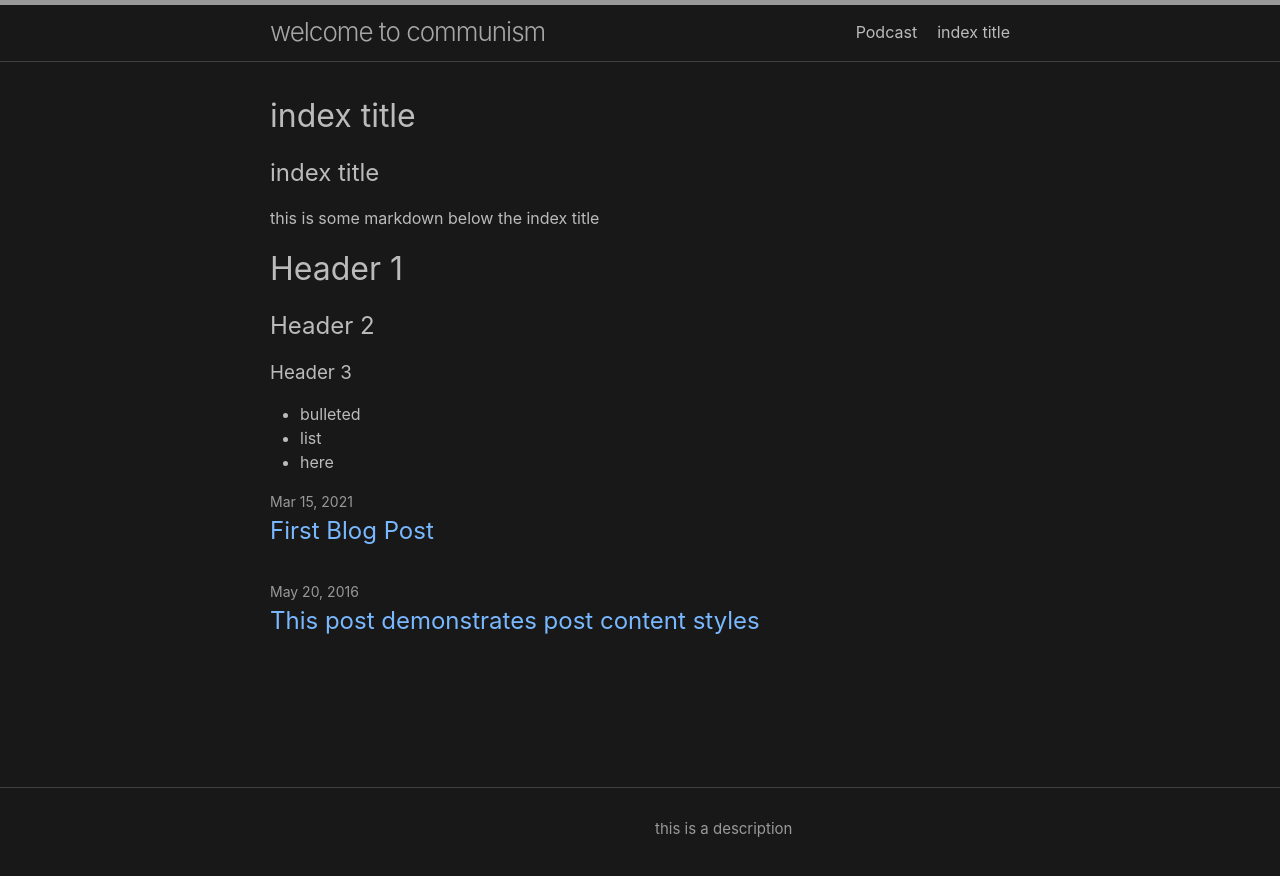
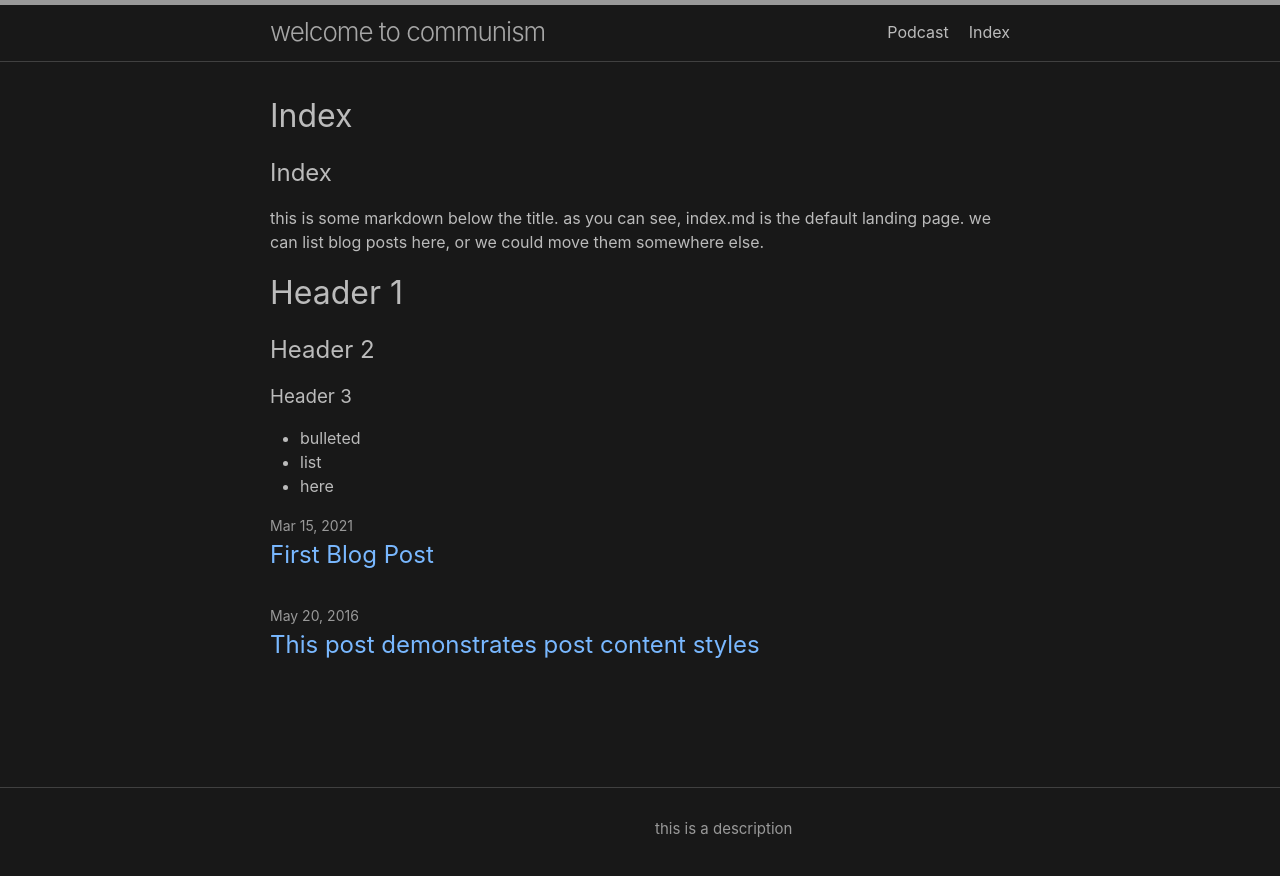
Before and after one commit to alext180/alext180.github.io, a Jekyll site: the page built from index.md, in a window 1280 px wide. Shown: the top 876 px of the page. Built offline with Jekyll 4.4.1, drawn with Linux system fonts in a browser that asks for light colours; our own code applies the rules of GitHub Pages for plain Markdown files.

Commit message:
Update index.md

```diff
--- a/index.md
+++ b/index.md
@@ -1,5 +1,5 @@
-## index title
-this is some markdown below the index title
+## Index
+this is some markdown below the title. as you can see, index.md is the default landing page. we can list blog posts here, or we could move them somewhere else.
 
 # Header 1
 ## Header 2
```
